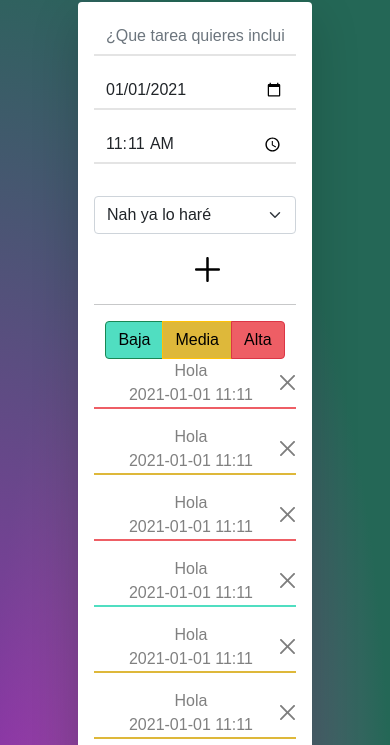
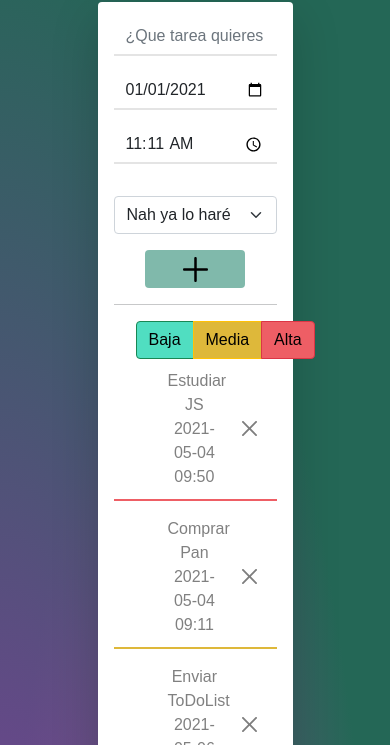
Before and after one commit to Daviddpc1992/toDoList, a plain HTML site: page index.html in a window 390 px wide. Shown: the part 99-844 px from the top of the page. Drawn offline with nearby package versions, Linux system fonts and the light colour scheme; a web font is replaced by a local one.

Commit message:
Reparación de estilos css para ajustes responsive

```diff
--- a/css/style.css
+++ b/css/style.css
@@ -37,7 +37,7 @@ input{
     border-radius: 0px!important;
 }
 #form{
-    width: 60%;
+    width: 50%;
     margin: auto;
 
 }
@@ -51,7 +51,8 @@ input{
 }
 #add{
 border: none;
-width: 10%;
+width: 100px;
+background-color: #80b9ab ;
 margin: auto;
 
 }
@@ -103,8 +104,6 @@ background-color: rgb(80, 222, 193 );
     border-bottom:2px solid rgb(238, 94, 101);
 
 }
-
-
 .high:hover{
     background-color:rgb(238, 94, 101)
 
@@ -115,15 +114,20 @@ background-color: rgb(80, 222, 193 );
     background-color:  rgb(80, 222, 193);
     border: none;
     margin: 10px;
+
 }
 
 ul li {
+
     color: gray;
+}
+.capturado{
+    margin: 10px!important;
 }
 
 @media (min-width: 576px) {
     *{
-        font-size: 1.1em;
+        font-size: 1em;
 
     }
     body{
@@ -131,3 +135,11 @@ ul li {
     }
 
 }
+@media (min-width: 768px) {
+    ul li{
+        font-size: .8em!important;
+
+    }
+
+
+}
--- a/js/datos.js
+++ b/js/datos.js
@@ -1,43 +1,43 @@
 const eventos = new Array(
 
 {
-    evento: 'Hola',
-    fecha: '2021-01-01',
-    hora: '11:11',
+    evento: 'Estudiar JS',
+    fecha: '2021-05-04',
+    hora: '09:50',
     id: 2,
     prioridad: "3",
 },
 {
-    evento: 'Hola',
-    fecha: '2021-01-01',
-    hora: '11:11',
+    evento: 'Comprar Pan',
+    fecha: '2021-05-04',
+    hora: '09:11',
     id: 2,
     prioridad: "2",
 },
 {
-    evento: 'Hola',
-    fecha: '2021-01-01',
-    hora: '11:11',
+    evento: 'Enviar ToDoList',
+    fecha: '2021-05-06',
+    hora: '23:59',
     id: 2,
     prioridad: "3",
 },
 {
-    evento: 'Hola',
-    fecha: '2021-01-01',
-    hora: '11:11',
+    evento: 'Hacer declaración',
+    fecha: '2021-05-22',
+    hora: '12:30',
     id: 2,
     prioridad: "1",
 },
 {
-    evento: 'Hola',
-    fecha: '2021-01-01',
-    hora: '11:11',
+    evento: 'Revisión del Coche',
+    fecha: '2021-05-30',
+    hora: '11:30',
     id: 2,
     prioridad: "2",
 },
 {
-    evento: 'Hola',
-    fecha: '2021-01-01',
+    evento: 'Comprar Revistas',
+    fecha: '2021-05-11',
     hora: '11:11',
     id: 2,
     prioridad: "2",
--- a/js/funciones.js
+++ b/js/funciones.js
@@ -18,8 +18,8 @@ function pintarUnEvento(pListado) {
 
     ul.innerHTML = `<div class="row capturado">
             <ul class="lista col-11 row text-center">
-                <li class="col-12 col-sm-12 col-md-8">${pListado.evento}</li>
-                <li class="col-12 col-sm-12 col-md-4">${pListado.fecha} ${pListado.hora}  </li>
+                <li class="col-12 col-sm-6 col-md-6">${pListado.evento}</li>
+                <li class="col-12 col-sm-6 col-md-6">${pListado.fecha} ${pListado.hora}  </li>
 
             </ul>
             <button type="button" class="btn-close col-1 cerrar eliminar" aria-label="Close" text-aling="center";></button>
```
Also changed, not shown: index.html (+1 -2 lines).
